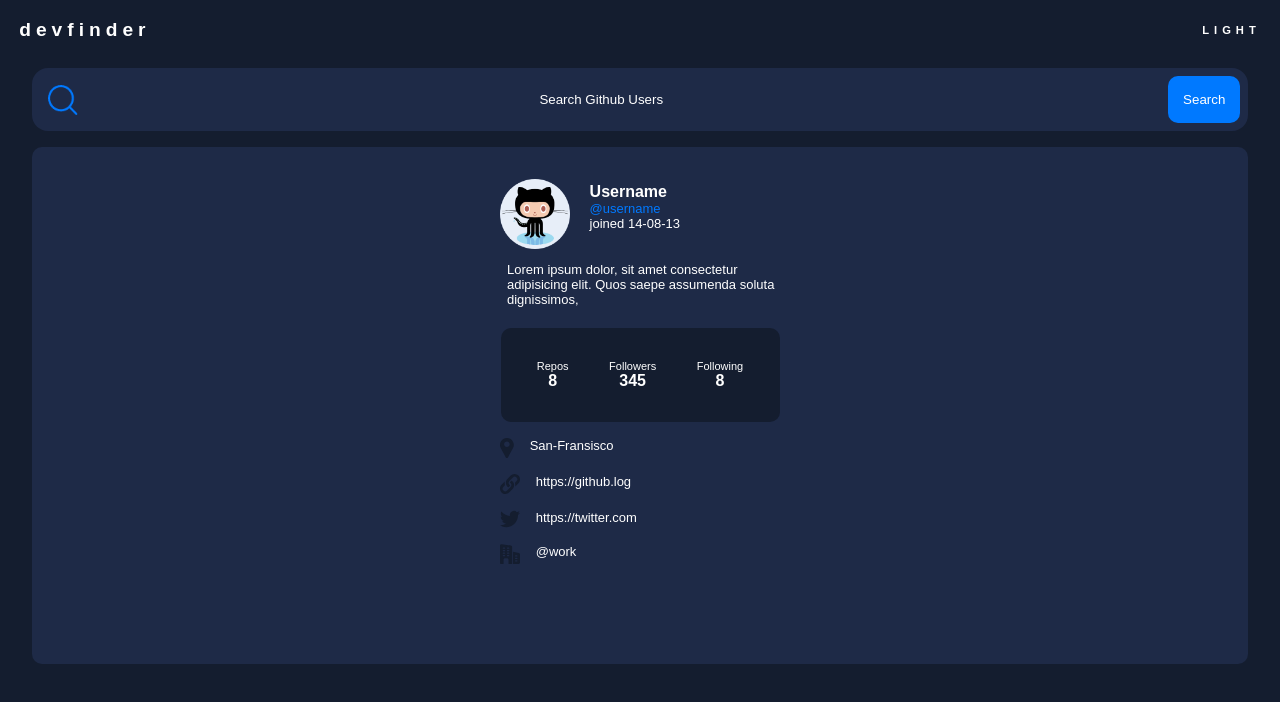
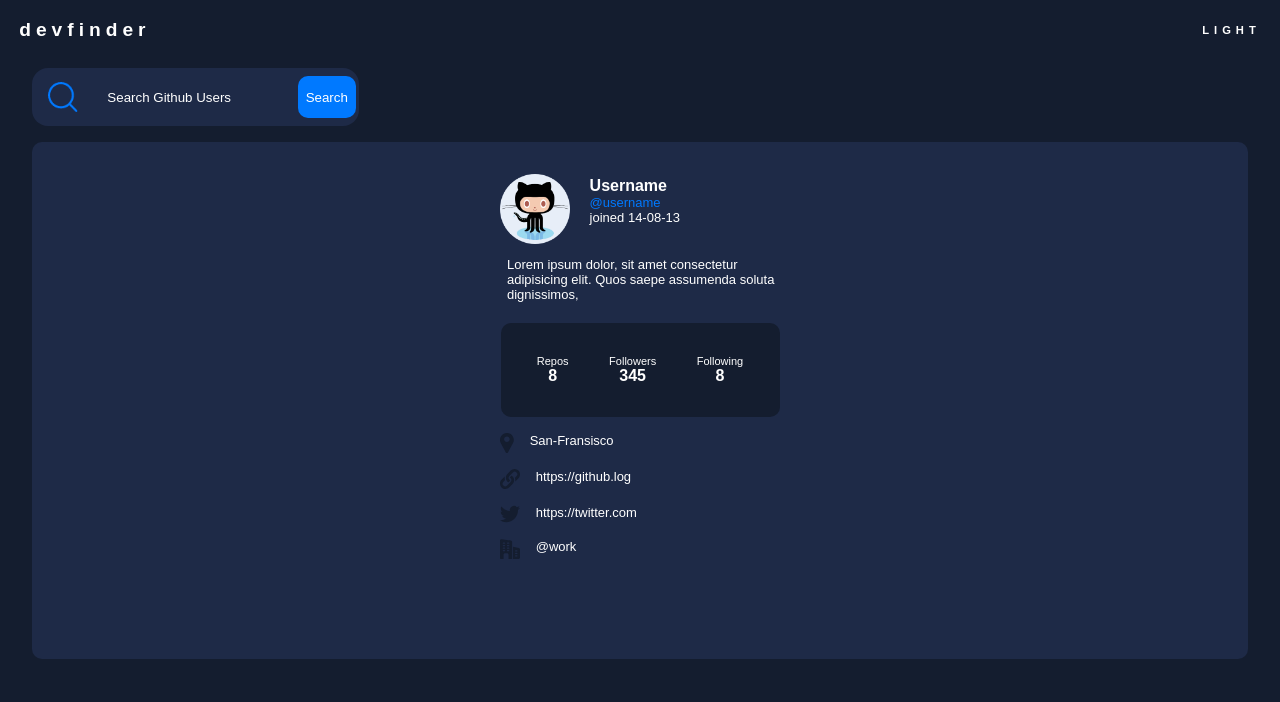
Before and after one commit to JwhCK/githubusersearch, a plain HTML site: page index.html in a window 1280 px wide. Drawn offline with Linux system fonts and the light colour scheme.

Commit message:
main con margin

```diff
--- a/style.css
+++ b/style.css
@@ -29,10 +29,11 @@ body{
     align-items: center;
     justify-content: space-between;
     background-color: #1E2A47;
-    margin: 0.5em 2em;
+    margin:0.5em 0 0.5em 2em;
     padding: 0.5em;
     border-radius:1rem;
     min-height: 2em;
+    max-width: 327px;
 }
 .search-data{
     padding:1em;
@@ -53,8 +54,8 @@ input::placeholder{
     color: white;
     border: none;
     border-radius: 10px;
-    padding: 1.2em 1.1em;
-    margin-left: 0.5em;
+    padding: 1em 0.6em;
+
 
 
 }
@@ -75,6 +76,7 @@ input::placeholder{
     flex-direction: column;
     align-items: center;
     min-height: 517px;
+    min-width: 327px;
 
 
 }
```
